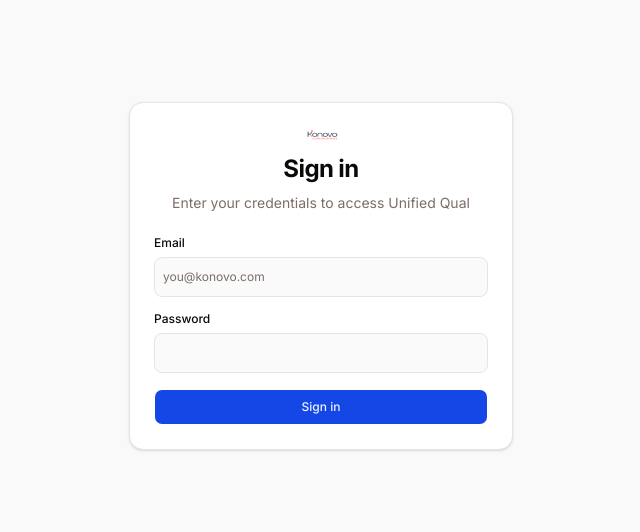
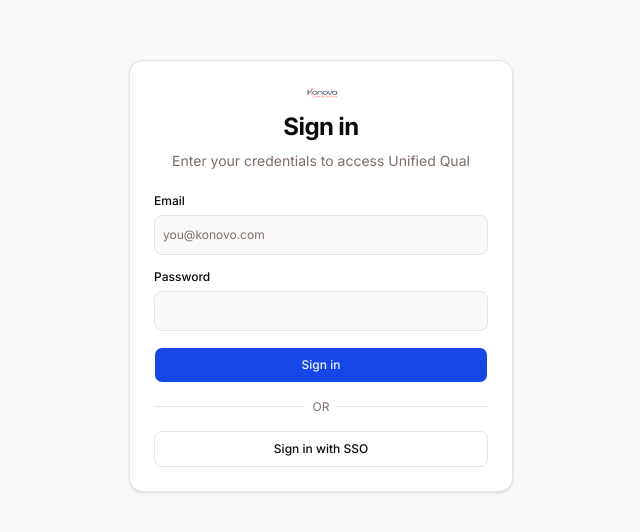
Before and after one commit to prashant-konovo/unified-qual-app-frontend, a Next.js app: page /login in a window 1280 px wide. Shown: the part 124-656 px from the top of the page, without its empty margins (319-959 px from the left). Built offline with nearby package versions, Linux system fonts and the light colour scheme; no server answers.

Commit message:
feat: add SSO login flow
- Add 'Sign in with SSO' button on login page
- Create /login/sso-callback page to handle OAuth2 code exchange
- Add loginWithCode method to auth context
- SSO redirects to Cognito Hosted UI, callback exchanges code for tokens

```diff
--- a/app/login/page.tsx
+++ b/app/login/page.tsx
@@ -3,6 +3,7 @@
 import { useState } from "react";
 import { useRouter } from "next/navigation";
 import { useAuth } from "@/lib/auth-context";
+import apiClient from "@/lib/axios";
 import { Button } from "@/components/ui/button";
 import {
   Card,
@@ -23,6 +24,7 @@ export default function LoginPage() {
   const [password, setPassword] = useState("");
   const [error, setError] = useState("");
   const [loading, setLoading] = useState(false);
+  const [ssoLoading, setSsoLoading] = useState(false);
 
   async function handleSubmit(e: React.FormEvent) {
     e.preventDefault();
@@ -43,6 +45,23 @@ export default function LoginPage() {
       );
     } finally {
       setLoading(false);
+    }
+  }
+
+  async function handleSSO() {
+    setSsoLoading(true);
+    setError("");
+    try {
+      const res = await apiClient.get("/auth/sso/config");
+      const { authorizeUrl } = res.data?.data ?? res.data ?? {};
+      if (!authorizeUrl) {
+        setError("SSO is not configured");
+        return;
+      }
+      window.location.href = authorizeUrl;
+    } catch {
+      setError("Failed to initiate SSO login");
+      setSsoLoading(false);
     }
   }
 
@@ -105,6 +124,32 @@ export default function LoginPage() {
               )}
             </Button>
           </form>
+
+          <div className="relative my-4">
+            <div className="absolute inset-0 flex items-center">
+              <span className="w-full border-t" />
+            </div>
+            <div className="relative flex justify-center text-xs uppercase">
+              <span className="bg-card px-2 text-muted-foreground">or</span>
+            </div>
+          </div>
+
+          <Button
+            className="w-full"
+            disabled={ssoLoading}
+            onClick={handleSSO}
+            type="button"
+            variant="outline"
+          >
+            {ssoLoading ? (
+              <>
+                <Loader2 className="mr-2 h-4 w-4 animate-spin" />
+                Redirecting…
+              </>
+            ) : (
+              "Sign in with SSO"
+            )}
+          </Button>
         </CardContent>
       </Card>
     </div>
--- /dev/null
+++ b/app/login/sso-callback/page.tsx
@@ -0,0 +1,54 @@
+"use client";
+
+import { useEffect, useState } from "react";
+import { useSearchParams } from "next/navigation";
+import { useAuth } from "@/lib/auth-context";
+import { Loader2 } from "lucide-react";
+
+export default function SSOCallbackPage() {
+  const searchParams = useSearchParams();
+  const { loginWithCode } = useAuth();
+  const [error, setError] = useState("");
+
+  useEffect(() => {
+    const code = searchParams.get("code");
+    if (!code) {
+      setError("Missing authorization code");
+      return;
+    }
+
+    const redirectUri = `${window.location.origin}/login/sso-callback`;
+
+    loginWithCode(code, redirectUri).catch((err) => {
+      const axiosErr = err as {
+        response?: { data?: { error?: string } };
+      };
+      setError(
+        axiosErr?.response?.data?.error ??
+          (err instanceof Error ? err.message : "SSO login failed"),
+      );
+    });
+  }, [searchParams, loginWithCode]);
+
+  if (error) {
+    return (
+      <div className="flex min-h-screen items-center justify-center bg-muted/40 px-4">
+        <div className="text-center space-y-4">
+          <p className="text-destructive text-lg font-medium">{error}</p>
+          <a className="text-sm underline" href="/login">
+            Back to login
+          </a>
+        </div>
+      </div>
+    );
+  }
+
+  return (
+    <div className="flex min-h-screen items-center justify-center bg-muted/40">
+      <div className="flex items-center gap-2 text-muted-foreground">
+        <Loader2 className="h-5 w-5 animate-spin" />
+        <span>Completing sign in…</span>
+      </div>
+    </div>
+  );
+}
--- a/lib/auth-context.tsx
+++ b/lib/auth-context.tsx
@@ -29,6 +29,7 @@ interface AuthContextValue {
   user: User | null;
   isLoading: boolean;
   login: (email: string, password: string) => Promise<void>;
+  loginWithCode: (code: string, redirectUri: string) => Promise<void>;
   logout: () => void;
   getToken: () => string | null;
 }
@@ -129,6 +130,32 @@ export function AuthProvider({ children }: { children: React.ReactNode }) {
     [router],
   );
 
+  const loginWithCode = useCallback(
+    async (code: string, redirectUri: string) => {
+      const res = await apiClient.post("/auth/sso/callback", { code, redirectUri });
+      const data = res.data;
+
+      const tokens: AuthTokens = {
+        idToken:
+          data.IdToken ?? data.idToken ?? "",
+        accessToken:
+          data.AccessToken ?? data.accessToken ?? "",
+        refreshToken:
+          data.RefreshToken ?? data.refreshToken ?? "",
+      };
+
+      if (!tokens.idToken) {
+        throw new Error("SSO login failed — no token returned");
+      }
+
+      storeTokens(tokens);
+      const u = extractUser(tokens.idToken);
+      setUser(u);
+      router.push("/dashboard");
+    },
+    [router],
+  );
+
   const logout = useCallback(() => {
     clearTokens();
     setUser(null);
@@ -147,8 +174,8 @@ export function AuthProvider({ children }: { children: React.ReactNode }) {
   }, []);
 
   const value = useMemo(
-    () => ({ user, isLoading, login, logout, getToken }),
-    [user, isLoading, login, logout, getToken],
+    () => ({ user, isLoading, login, loginWithCode, logout, getToken }),
+    [user, isLoading, login, loginWithCode, logout, getToken],
   );
 
   return <AuthContext.Provider value={value}>{children}</AuthContext.Provider>;
```
